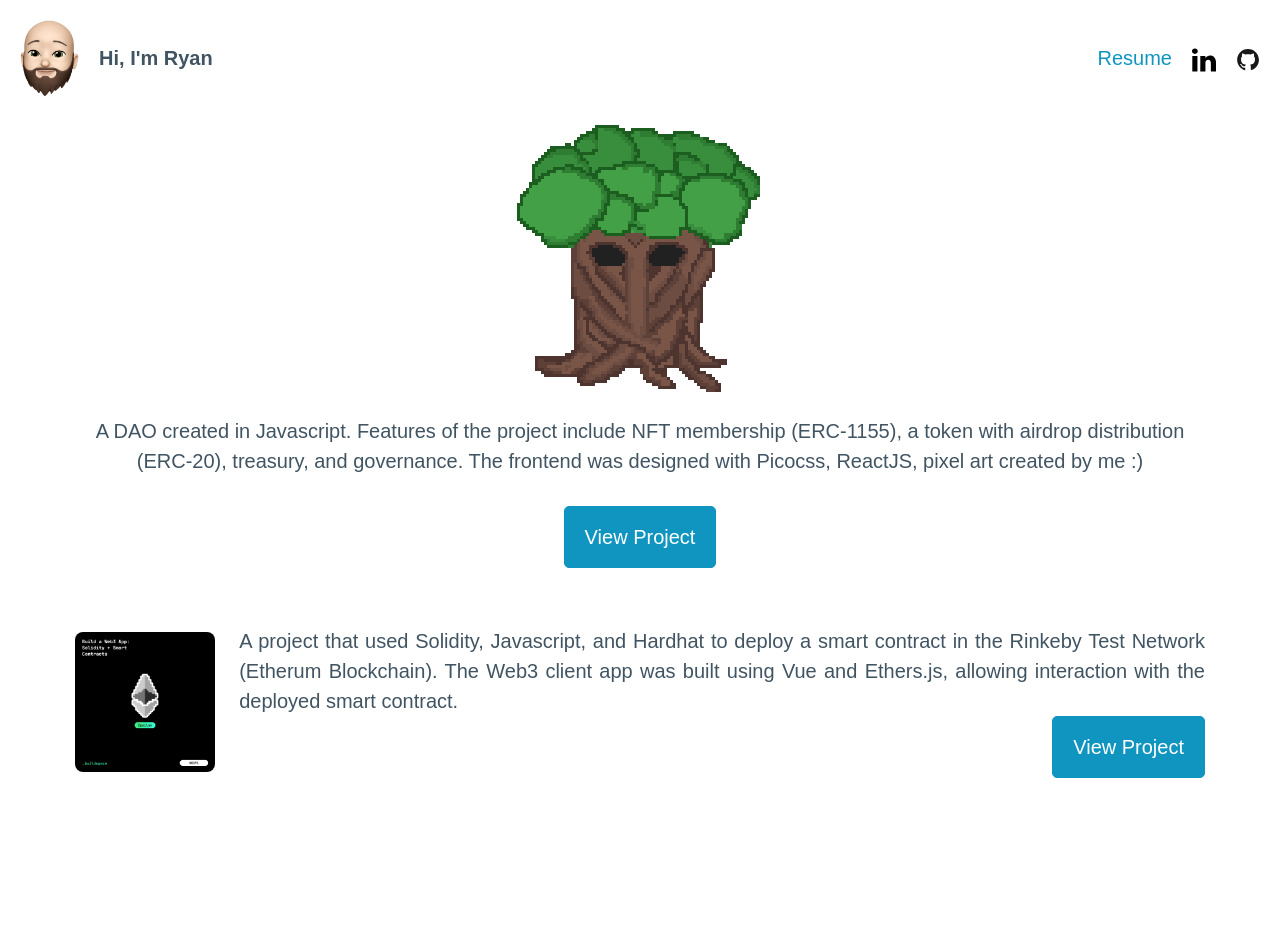
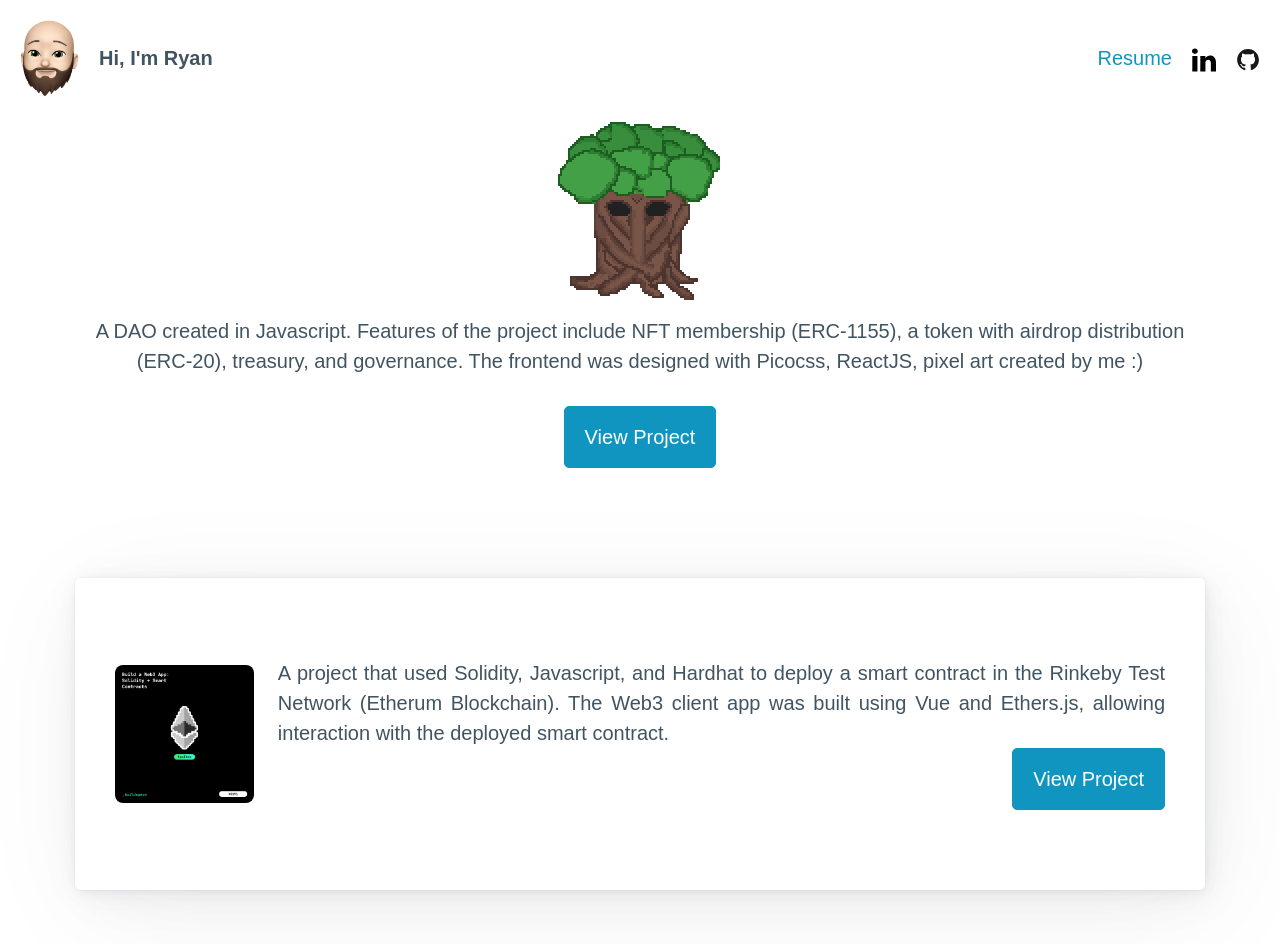
Before and after one commit to rholderfield/minimaldevtek, a Vue app: page / in a window 1280 px wide. Shown: the top 944 px of the page. Before the commit the page ends 858 px from the top, so only its background shows below. Built offline with nearby package versions, Linux system fonts and the light colour scheme.

Commit message:
update css

```diff
--- a/src/App.vue
+++ b/src/App.vue
@@ -32,7 +32,7 @@
         </ul>
       </nav>
       <header class="container">
-        <img src="./assets/yew.png" alt="tree" />
+        <img class="yew" src="./assets/yew.png" alt="tree" />
         <p>
           A DAO created in Javascript. Features of the project include NFT
           membership (ERC-1155), a token with airdrop distribution (ERC-20),
@@ -55,6 +55,7 @@
     <main class="container">
       <div class="grid">
         <section>
+          <article>
             <div class="showcase">
               <a href="https://blockpager.digitaldevtek.com/" target="_blank"
                 ><img src="./assets/blockpager.png" alt="buildspace web3 nft"
@@ -79,6 +80,7 @@
                 </div>
               </div>
             </div>
+          </article>
         </section>
       </div>
     </main>
@@ -166,15 +168,9 @@ img.icon {
   height: 24px;
 }
 
-hgroup {
-  img {
+img.yew {
   height: auto;
   width: 200px;
-  }
-}
-
-main {
-  padding-top: 28px;
 }
 
 div.showcase {
```
Lines whose indentation alone changed are shown as unchanged.
